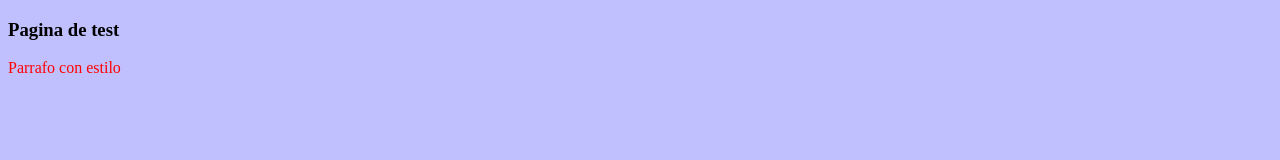
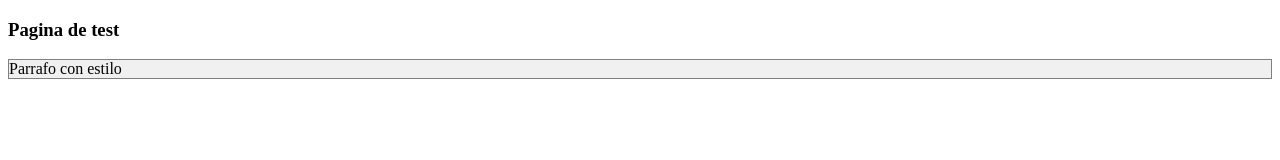
Before and after one commit to alvarovela/byronrdz.github.io, a plain HTML site: page index.html in a window 1280 px wide. Drawn offline with Linux system fonts and the light colour scheme.

Commit message:
fixing styles

```diff
--- a/estilos.css
+++ b/estilos.css
@@ -1,7 +1,4 @@
 .especial {
-	border: 3px solid blue;
+	background-color: #f0f0f0;
+	border: 1px solid grey;
 }
-
-p {
-	color: red;
-}
--- a/index.html
+++ b/index.html
@@ -2,15 +2,10 @@
 <html>
 	<head>
 		<link rel="stylesheet" href="estilos.css" />
-		<style>
-			body {
-				background-color: #c0c0ff;
-			}
-		</style>
 	</head>
 	<body>
 		<h3>Pagina de test</h3>
 
-		<p clas="especial">Parrafo con estilo</p>
+		<p class="especial">Parrafo con estilo</p>
 	</body>
 </html>
```
